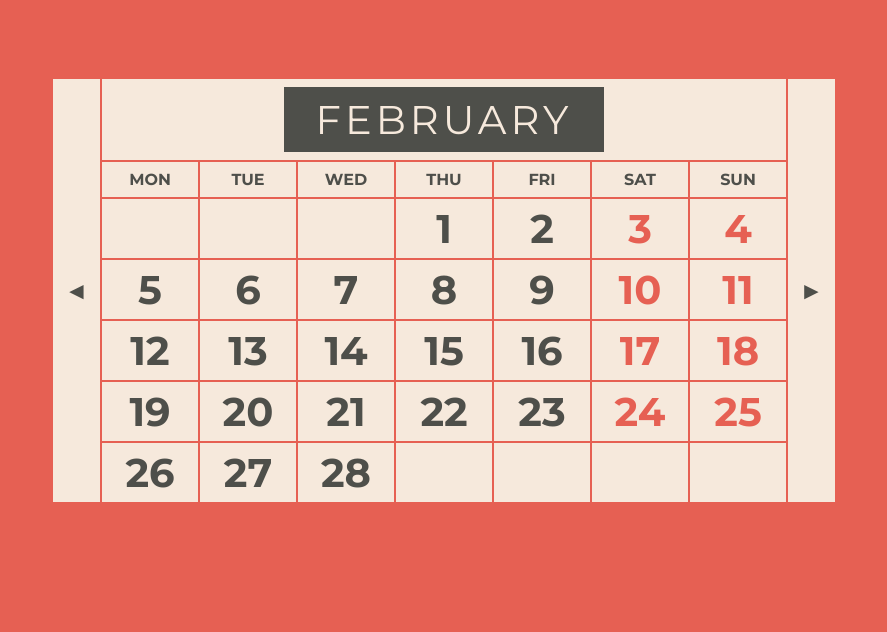
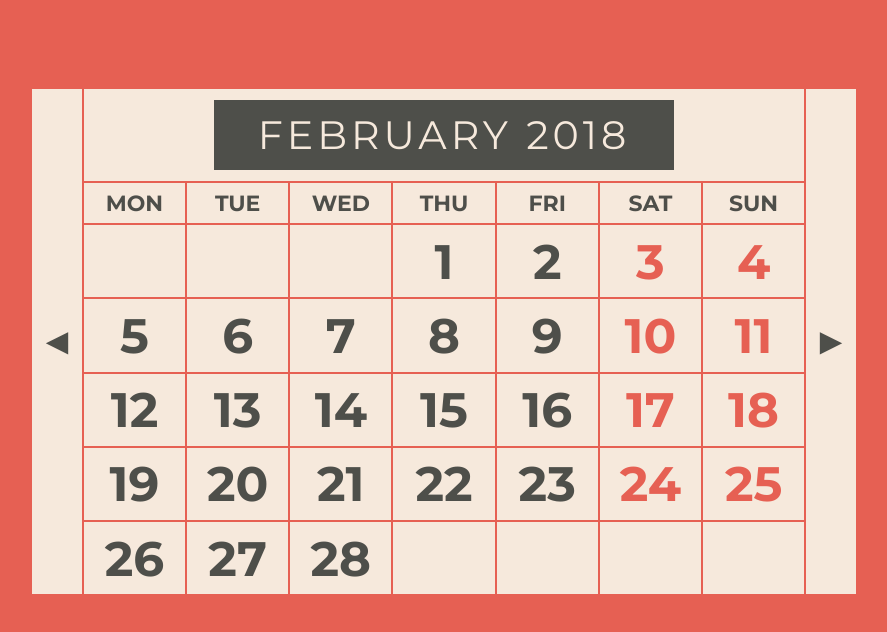
Before and after one commit to AlexFisher13/CalendarAngular, an Angular app: page / in a window 1280 px wide. Shown: the top 632 px of the page, without its empty margins (196-1083 px from the left). Built offline with nearby package versions, Linux system fonts and the light colour scheme.

Commit message:
fix styles

```diff
--- a/src/app/app.component.css
+++ b/src/app/app.component.css
@@ -8,7 +8,7 @@ button {
   color: #4E4F4A;
   cursor: pointer;
   outline: 0;
-  font-size: 1.5rem;
+  font-size: 1.7rem;
 }
 button:hover {
   background-color: #4E4F4A;
@@ -27,7 +27,7 @@ table caption h1 {
   background-color: #4E4F4A;
   color: #F6E9DC;
   display: inline-block;
-  font-size: 2.5rem;
+  font-size: 1.8rem;
   font-weight: normal;
   letter-spacing: .1em;
   padding: .5rem 2rem;
@@ -36,13 +36,13 @@ table caption h1 {
 }
 th, td {
   border: 1px solid #e66053;
-  padding: .5rem;
-  width: 10vh;
+  padding: .3rem;
+  width: 11vmin;
 }
 td {
-  font-size: 40px;
-  padding: 5px;
+  font-size: 2.2rem;
   text-align: center;
+  height: 7vh;
 }
 td:hover {
   background-color: #e66053;
--- a/src/app/app.component.html
+++ b/src/app/app.component.html
@@ -2,7 +2,7 @@
   <button id="prevMonth" (click)="showMonth(-1)">&#9668;</button>
   <table>
     <caption>
-      <h1>{{monthName}}</h1>
+      <h1>{{monthName}} {{year}}</h1>
     </caption>
     <tr>
       <th>MON</th>
--- a/src/app/app.component.ts
+++ b/src/app/app.component.ts
@@ -12,6 +12,7 @@ export class AppComponent {
   date = new Date();
   months = ['january', 'february', 'march', 'april', 'may', 'june', 'july', 'august', 'september', 'october', 'november', 'december'];
   monthName = this.months[this.date.getMonth()];
+  year = this.date.getFullYear();
 
   constructor(private dateService: DateService) {}
 
@@ -23,6 +24,7 @@ export class AppComponent {
     this.month = [];
     this.date = new Date(this.date.getFullYear(), this.date.getMonth() + diff, 1);
     this.monthName = this.months[this.date.getMonth()];
+    this.year = this.date.getFullYear();
     this.ngOnInit();
   }
 
--- a/src/services/date.service.ts
+++ b/src/services/date.service.ts
@@ -24,17 +24,18 @@ export class DateService {
     //заполнение месяца
     for (let i = 1; i <= this.getDaysInMonth(date); i++) {
       week.push(i);
-      if (week.length % 7 == 0) {
+      if ((week.length % 7 == 0)) {
          month.push(week);
          week = [];
       }
     }
     //заполнение после месяца
-    while(week.length != 7){
-      week.push("")
+    if (week.length != 0) {
+      while((week.length != 7)){
+        week.push("")
+      }
+      month.push(week);
     }
-    month.push(week);
-
 
     return month;
   }
--- a/src/styles.css
+++ b/src/styles.css
@@ -4,6 +4,9 @@
 /*red: #e66053;
 black: #4E4F4A;
 cream: #F6E9DC;*/
+html {
+  font-size: 22px;
+}
 
 body {
   background-color: #e66053;
@@ -12,5 +15,5 @@ body {
   color: #4E4F4A;
   display: grid;
   justify-content: center;
-  padding-top: 70px;
+  padding-top: 10vh;
 }
```
